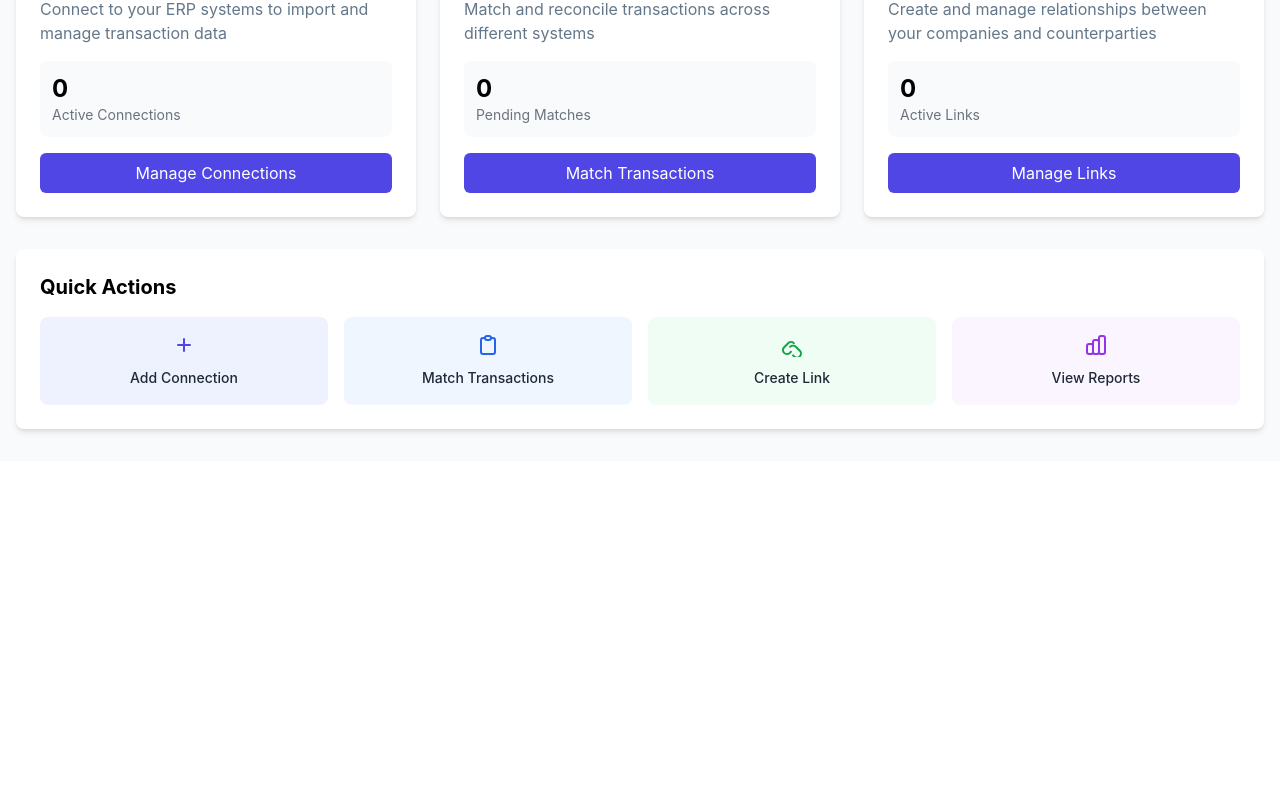
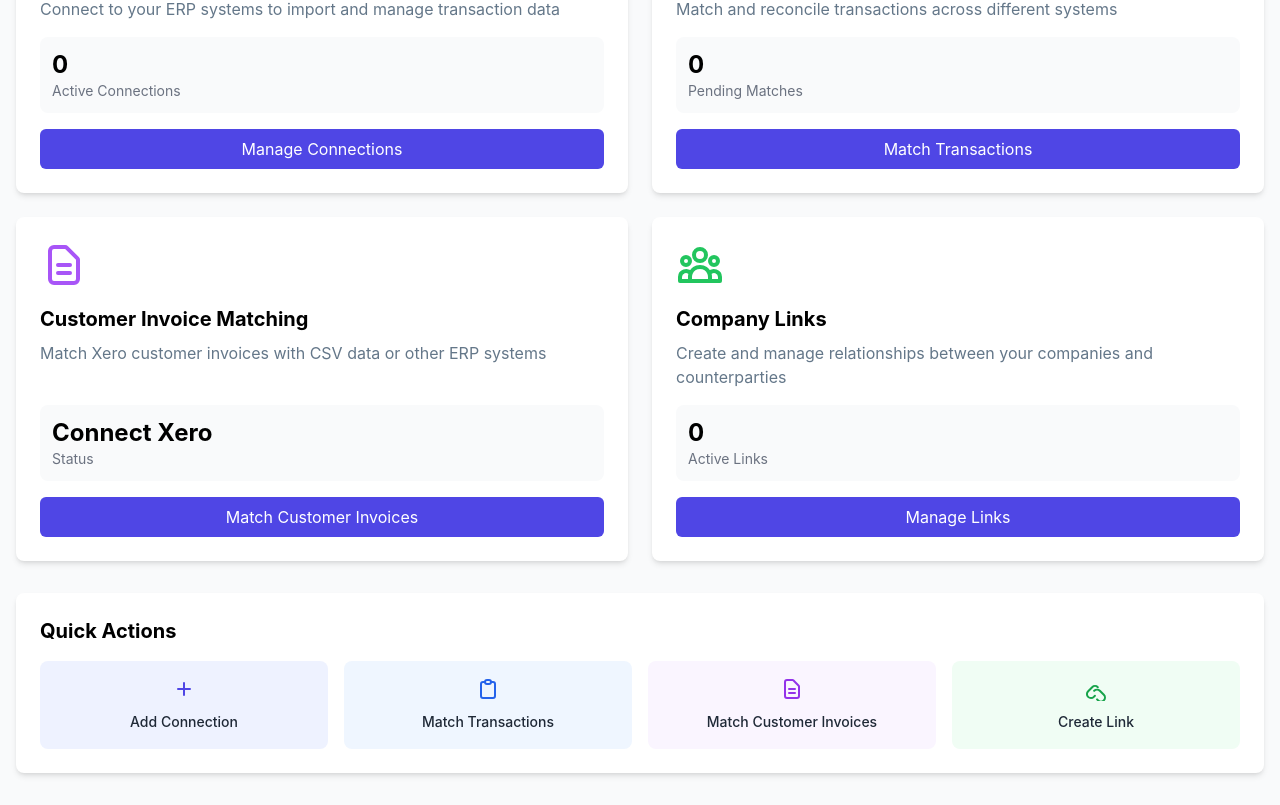
Before and after one commit to TomWall1/LedgerLink, a React (Create React App) app in the folder frontend/: page / in a window 1280 px wide. Shown: the part 477-1282 px from the top of the page. Before the commit the page ends 938 px from the top, so only its background shows below. Built offline with nearby package versions, Linux system fonts and the light colour scheme; no server answers; sample sign-in values are in the browser's storage.

Commit message:
Update Dashboard to include Customer Transaction Matching

```diff
--- a/frontend/src/pages/Dashboard.jsx
+++ b/frontend/src/pages/Dashboard.jsx
@@ -83,6 +83,19 @@ const Dashboard = () => {
       cta: 'Match Transactions'
     },
     {
+      title: 'Customer Invoice Matching',
+      description: 'Match Xero customer invoices with CSV data or other ERP systems',
+      icon: (
+        <svg xmlns="http://www.w3.org/2000/svg" className="h-12 w-12 text-purple-500" fill="none" viewBox="0 0 24 24" stroke="currentColor">
+          <path strokeLinecap="round" strokeLinejoin="round" strokeWidth={2} d="M9 12h6m-6 4h6m2 5H7a2 2 0 01-2-2V5a2 2 0 012-2h5.586a1 1 0 01.707.293l5.414 5.414a1 1 0 01.293.707V19a2 2 0 01-2 2z" />
+        </svg>
+      ),
+      stat: isXeroConnected ? 'Available' : 'Connect Xero',
+      statLabel: 'Status',
+      action: () => navigateTo('customer-transaction-matching'),
+      cta: 'Match Customer Invoices'
+    },
+    {
       title: 'Company Links',
       description: 'Create and manage relationships between your companies and counterparties',
       icon: (
@@ -142,7 +155,7 @@ const Dashboard = () => {
         </div>
 
         {/* Feature cards */}
-        <div className="grid grid-cols-1 md:grid-cols-2 lg:grid-cols-3 gap-6 mb-8">
+        <div className="grid grid-cols-1 md:grid-cols-2 lg:grid-cols-2 gap-6 mb-8">
           {featureCards.map((card, index) => (
             <div key={index} className="bg-white rounded-lg shadow-md p-6 transition-transform transform hover:scale-105">
               <div className="flex flex-col h-full">
@@ -193,6 +206,16 @@ const Dashboard = () => {
             </button>
 
             <button
+              onClick={() => navigateTo('customer-transaction-matching')}
+              className="p-4 bg-purple-50 rounded-lg hover:bg-purple-100 transition-colors text-center"
+            >
+              <svg xmlns="http://www.w3.org/2000/svg" className="h-6 w-6 mx-auto mb-2 text-purple-600" fill="none" viewBox="0 0 24 24" stroke="currentColor">
+                <path strokeLinecap="round" strokeLinejoin="round" strokeWidth={2} d="M9 12h6m-6 4h6m2 5H7a2 2 0 01-2-2V5a2 2 0 012-2h5.586a1 1 0 01.707.293l5.414 5.414a1 1 0 01.293.707V19a2 2 0 01-2 2z" />
+              </svg>
+              <span className="text-sm font-medium text-gray-800">Match Customer Invoices</span>
+            </button>
+
+            <button
               onClick={() => navigateTo('company-links')}
               className="p-4 bg-green-50 rounded-lg hover:bg-green-100 transition-colors text-center"
             >
@@ -202,16 +225,6 @@ const Dashboard = () => {
               </svg>
               <span className="text-sm font-medium text-gray-800">Create Link</span>
             </button>
-
-            <button
-              onClick={() => navigateTo('reports')}
-              className="p-4 bg-purple-50 rounded-lg hover:bg-purple-100 transition-colors text-center"
-            >
-              <svg xmlns="http://www.w3.org/2000/svg" className="h-6 w-6 mx-auto mb-2 text-purple-600" fill="none" viewBox="0 0 24 24" stroke="currentColor">
-                <path strokeLinecap="round" strokeLinejoin="round" strokeWidth={2} d="M9 19v-6a2 2 0 00-2-2H5a2 2 0 00-2 2v6a2 2 0 002 2h2a2 2 0 002-2zm0 0V9a2 2 0 012-2h2a2 2 0 012 2v10m-6 0a2 2 0 002 2h2a2 2 0 002-2m0 0V5a2 2 0 012-2h2a2 2 0 012 2v14a2 2 0 01-2 2h-2a2 2 0 01-2-2z" />
-              </svg>
-              <span className="text-sm font-medium text-gray-800">View Reports</span>
-            </button>
           </div>
         </div>
       </div>
```
